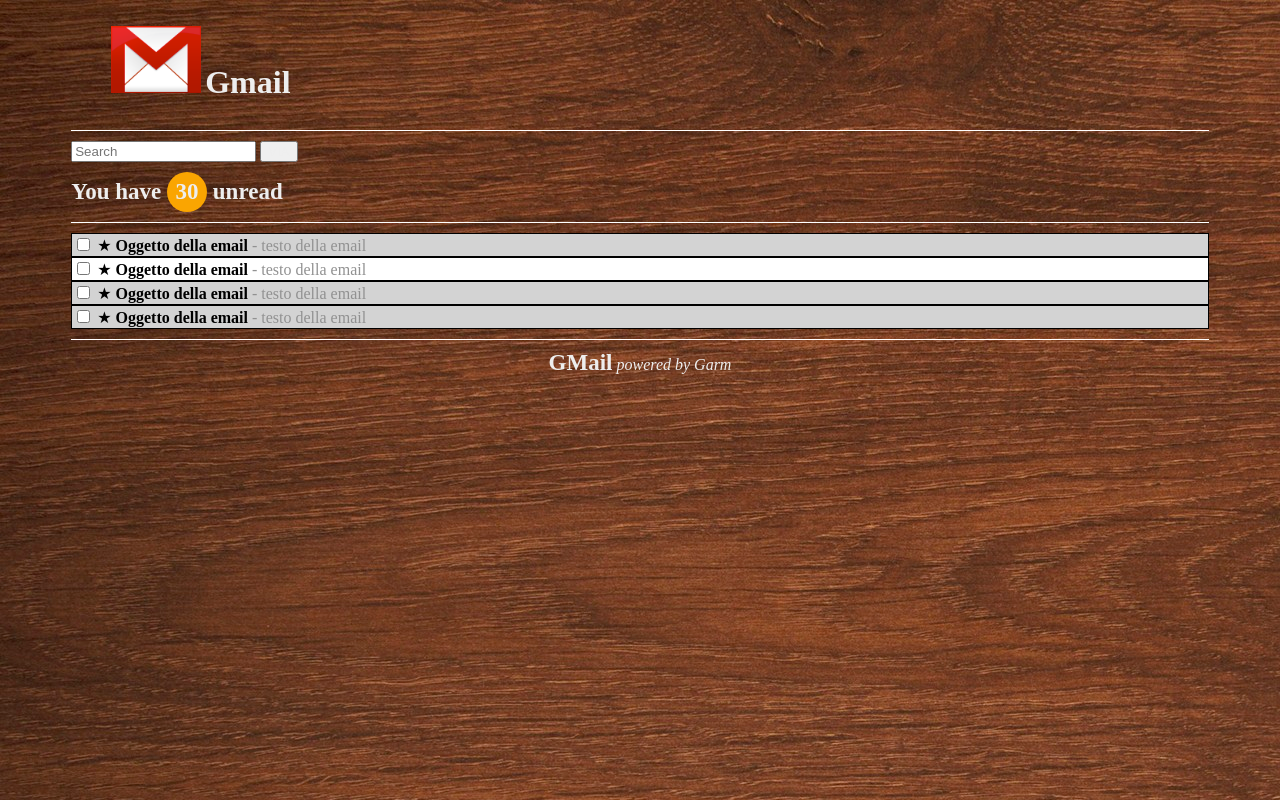
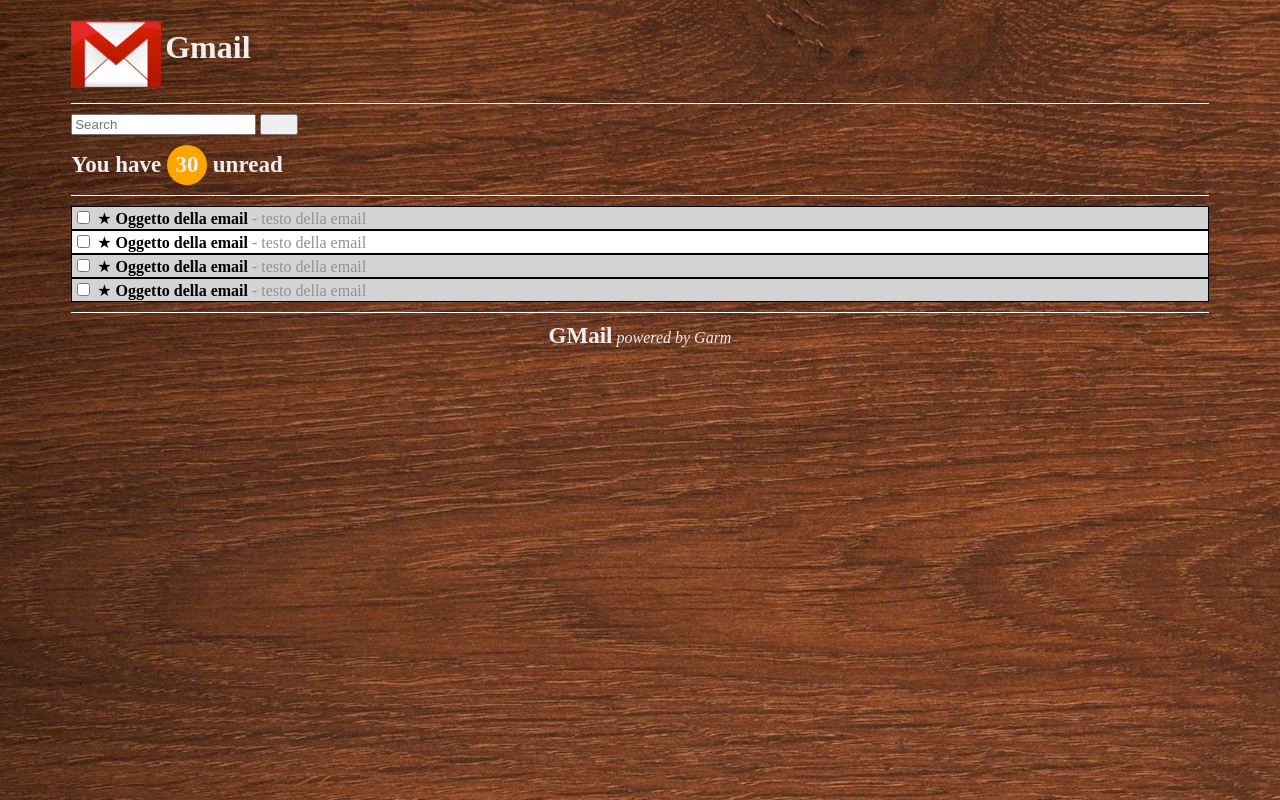
Before and after one commit to gabr-moragarm-f/htmlcss-gmail, a plain HTML site: page index.html in a window 1280 px wide. Drawn offline with Linux system fonts and the light colour scheme.

Commit message:
v1.1 (complete)

```diff
--- a/css/style.css
+++ b/css/style.css
@@ -12,23 +12,15 @@
 
 header{
   border-bottom: 1px solid #fff;
-  /* padding: 10px 0; */
+  padding-bottom: 15px;
 }
 
-.image{
-  padding-top: 10px;
-  display:inline-block;
-}
-
-li{
-  display: inline-block;
+img{
+  vertical-align: middle;
 }
 
 h1{
-  line-height: 64px;
-  height: 64px;
-  border: 0;
-  margin: 0;
+  display: inline-block;
 }
 
 nav{
--- a/index.html
+++ b/index.html
@@ -12,20 +12,12 @@
       <!-- intestazione -->
       <header>
 
-        <ul>
+        <img src="img/logo.png" alt="GMail Logo">
 
-          <li class="image">
-            <img src="img/logo.png" alt="GMail Logo">
-          </li>
+        <h1>
+          Gmail
 
-          <li>
-            <h1>
-              Gmail
-
-            </h1>
-          </li>
-
-        </ul>
+        </h1>
 
       </header>
       <!-- /intestazione -->
```
